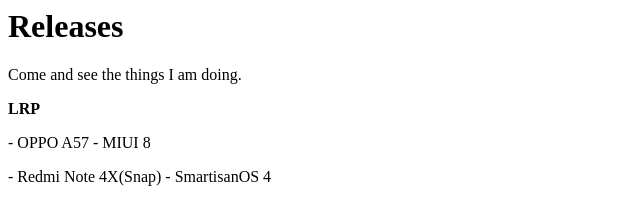
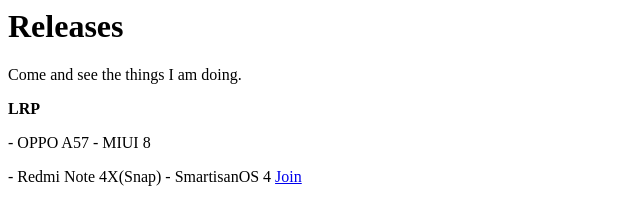
Before and after one commit to LTDSA/releases, a plain HTML site: page index.html in a window 1280 px wide. Shown: the full height of the page, 0-640 px from the left. Drawn offline with Linux system fonts and the light colour scheme.

Commit message:
Update index.html

```diff
--- a/index.html
+++ b/index.html
@@ -7,6 +7,6 @@
     <p>Come and see the things I am doing.</p>
     <p><strong>LRP</strong></p>
     <p>- OPPO A57 - MIUI 8</p>
-    <p>- Redmi Note 4X(Snap) - SmartisanOS 4</p>
+    <p>- Redmi Note 4X(Snap) - SmartisanOS 4 <a href="https://ltdsa.github.io/midosos/">Join</a></p>
   </body>
 </html>
```
